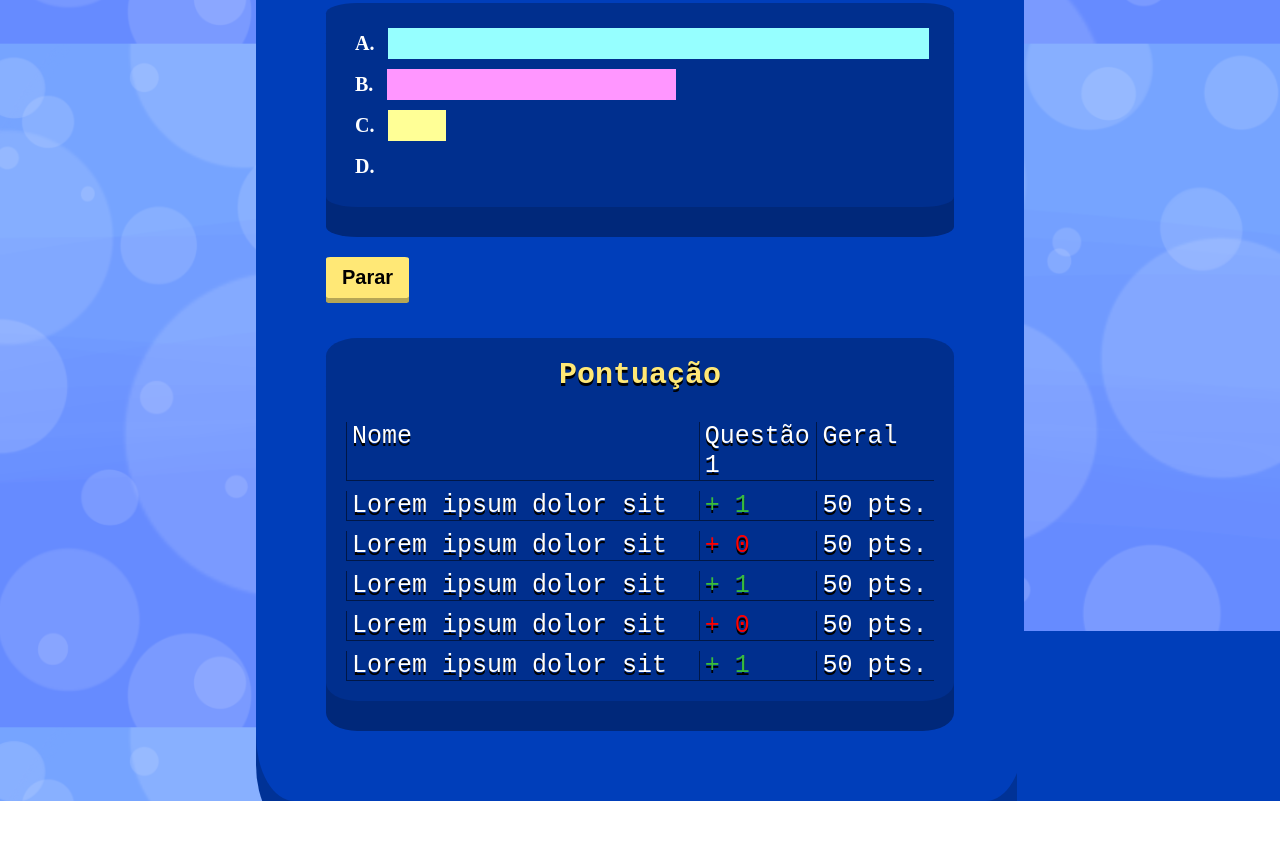
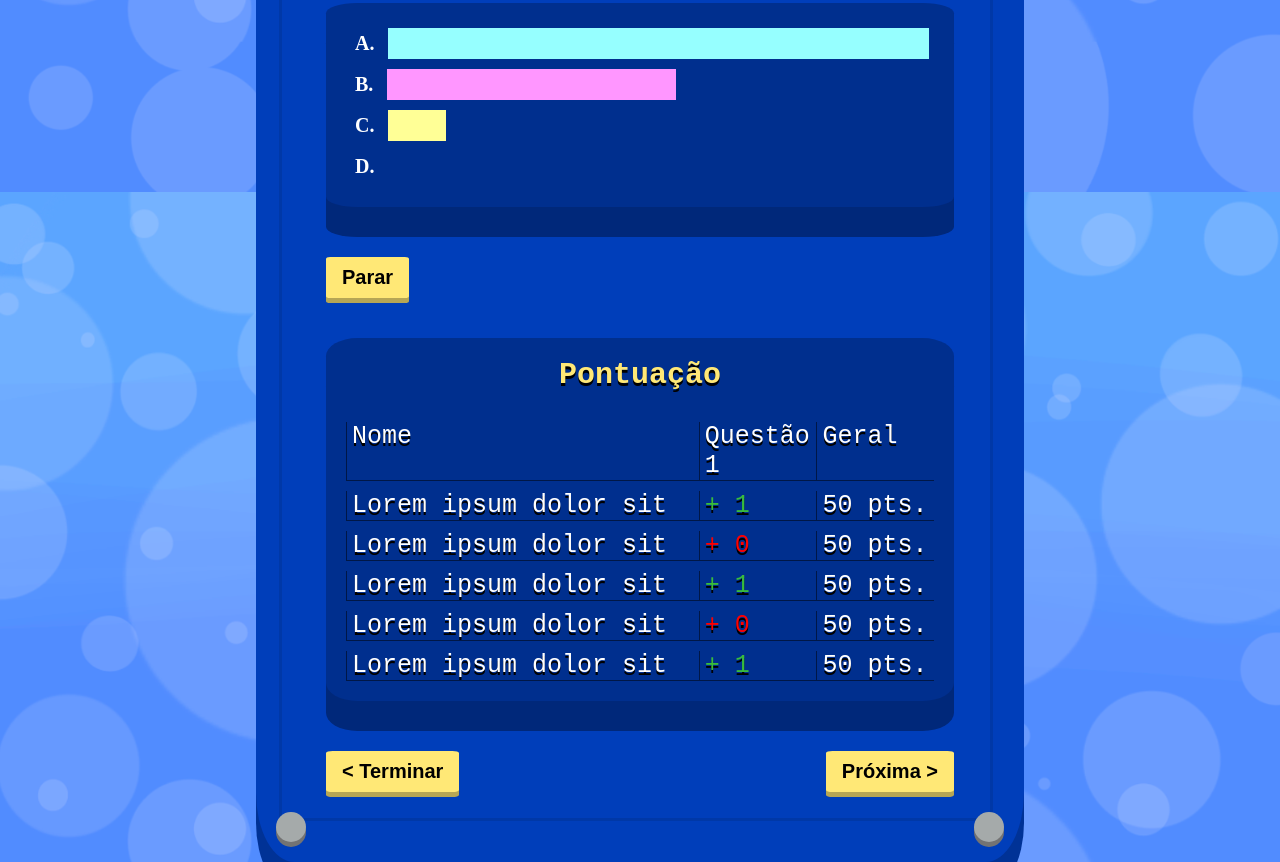
Before and after one commit to Femeuc/quiz_on_stream, a plain HTML site: page frontend/html/questions.html in a window 1280 px wide. Shown: the part 640-1502 px from the top of the page. Before the commit the page ends 1441 px from the top, so only its background shows below. Drawn offline with Linux system fonts and the light colour scheme.

Commit message:
Algumas aprimoradas em question.html e question.css.

```diff
--- a/frontend/css/questions.css
+++ b/frontend/css/questions.css
@@ -7,8 +7,9 @@
 }
 
 #body {
-    background-image: url('../layout/fundo_1.png');
+    background-image: url('../layout/fundo_2.png');
     background-size: cover;
+    background-attachment: fixed;
 }
 
 /* Page Container */
@@ -154,16 +155,73 @@
     margin-left: 10px;
 }
 
-#main #stop-button {
+#main .button {
     font-size: 20px;
     padding: 9px 16px;
-    background-color: #ffe876;
-    text-align: center;
-    box-shadow: #b6a655 0px 5px;
     border-radius: 5%;
     border: none;
-    color: black;
     font-weight: 900;
     margin-top: 20px;
     cursor: pointer;
 }
+
+#main #stop-button {
+    background-color: #ffe876;
+    box-shadow: #b6a655 0px 5px;
+    color: black;
+}
+#main #end-quiz-button {
+    background-color: #ffe876;
+    box-shadow: #b6a655 0px 5px;
+    color: black;
+    width:fit-content;
+    margin-right: auto;
+}
+#main #next-question-button {
+    background-color: #ffe876;
+    box-shadow: #b6a655 0px 5px;
+    color: black;
+    width: fit-content;
+}
+#main #buttons {
+    display: flex;
+    flex-direction: row;
+}
+
+/* Main: decoration */
+#main .decoration {
+    width: 30px;
+    height: 30px;
+    background-color: rgb(165, 170, 170);
+    border-radius: 50%;
+    position: absolute;
+    box-shadow: rgb(115, 115, 115) 0px 5px;
+}
+#main #top-left {
+    left: 20px;
+    top: 20px;
+}
+
+#main #top-right {
+    right: 20px;
+    top: 20px;
+}
+
+#main #bottom-left {
+    left: 20px;
+    bottom: 20px;
+}
+
+#main #bottom-right {
+    right: 20px;
+    bottom: 20px;
+}
+#main #decoration-box {
+    border: rgba(0, 0, 0, .1) 3px solid;
+    width: 93%;
+    height: 94%;
+    position: absolute;
+    top: 3%;
+    left: 3%;
+    z-index: -1;
+}
--- a/frontend/html/questions.html
+++ b/frontend/html/questions.html
@@ -41,7 +41,7 @@
                     <div class="flex-stats"><div class="option">C. </div> <div id="C-stats"></div></div>
                     <div class="flex-stats"><div class="option">D. </div> <div id="D-stats"></div></div>
                 </section>
-                <button id="stop-button" onclick="">Parar</button>
+                <button class="button" id="stop-button" onclick="">Parar</button>
                 <section id="scores">
                     <h3 class="h3">Pontuação</h3>
                     <ul>
@@ -75,8 +75,11 @@
                             <span class="question-score">+ 1</span>
                             <span class="general-score">50 pts.</span>
                             </li>
-
                     </ul>
+                </section>
+                <section id="buttons">
+                    <button class="button" id="end-quiz-button" onclick="">< Terminar</button>
+                    <button class="button" id="next-question-button" onclick="">Próxima ></button>
                 </section>
             </main>
         </div>
```
